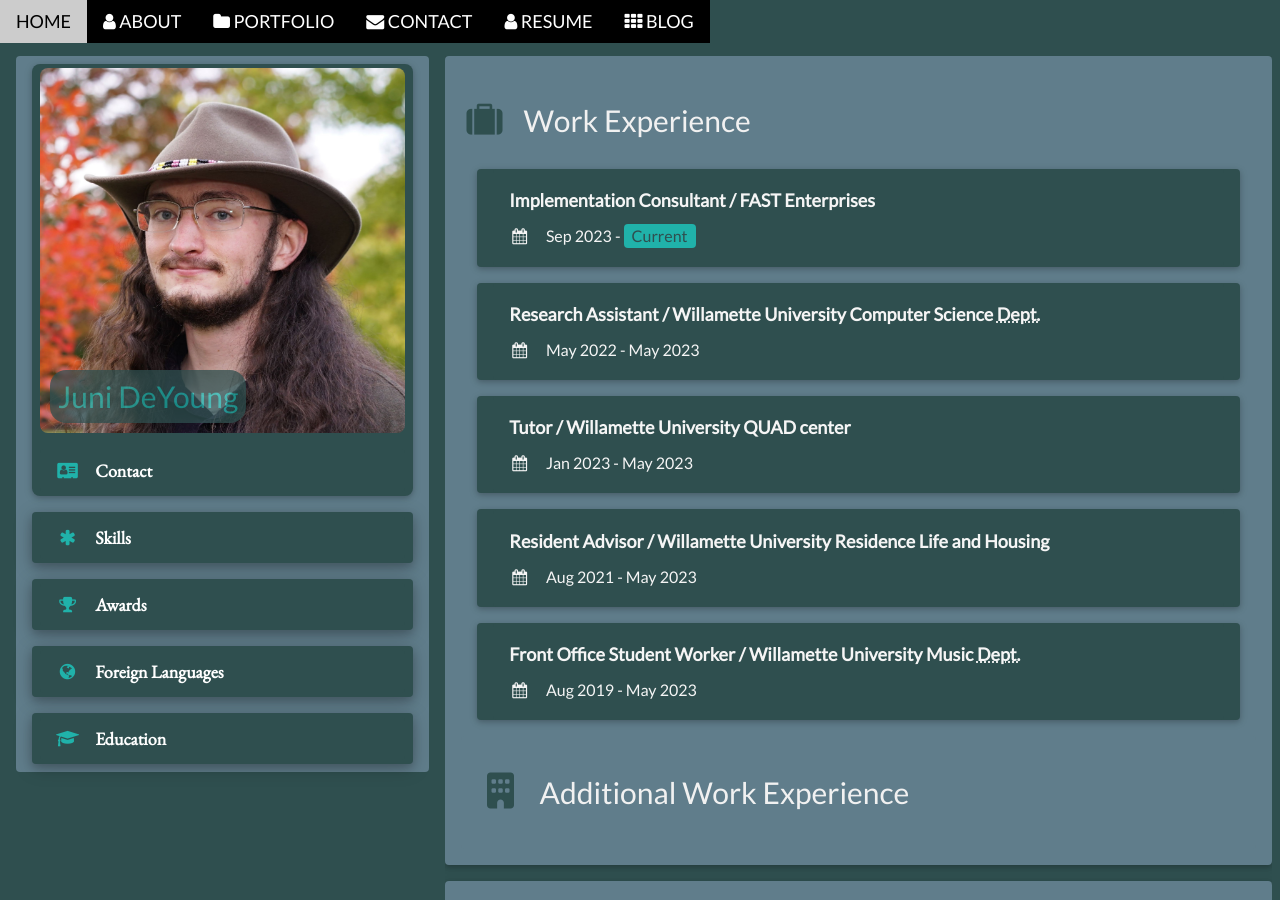
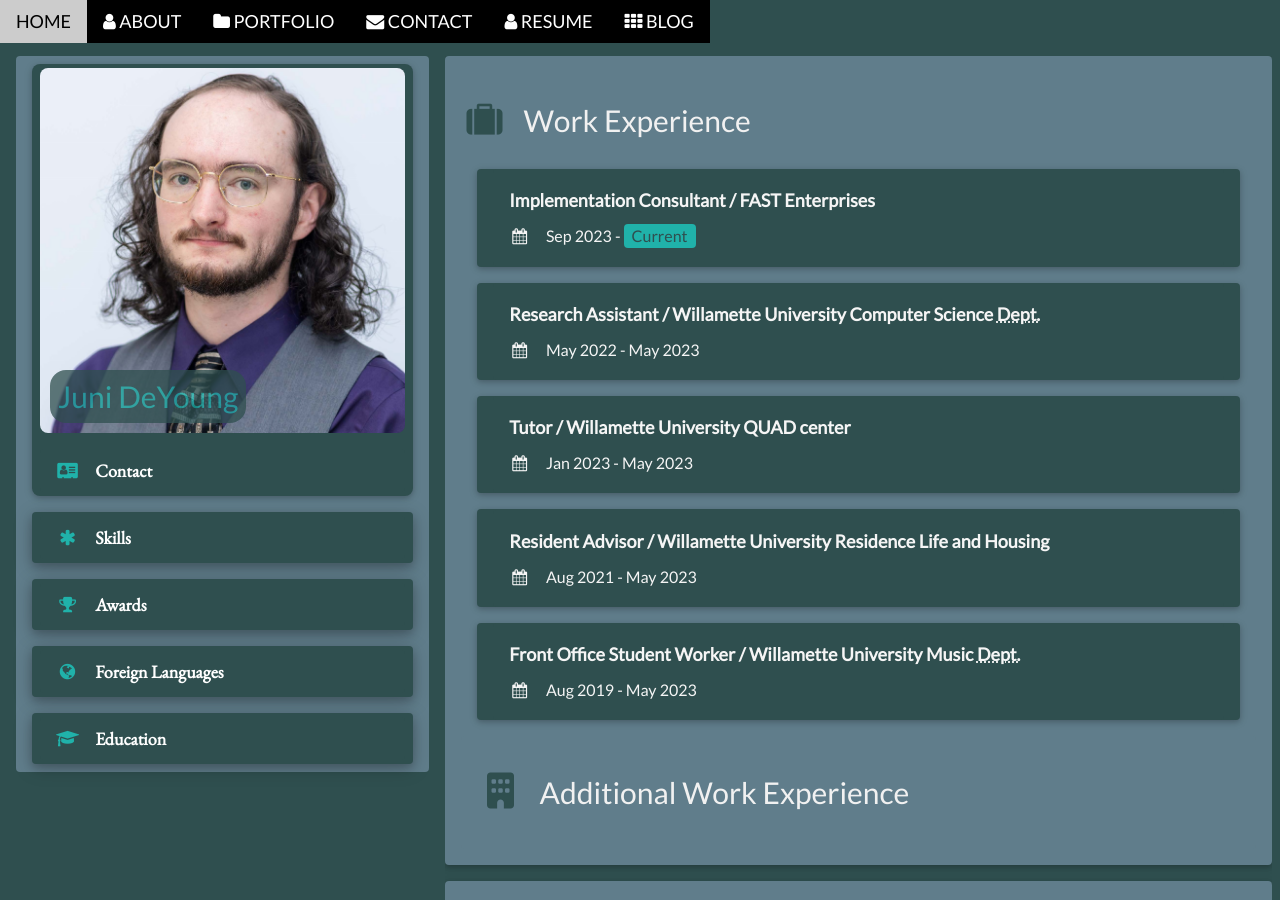
Before and after one commit to jldeyoung/jldeyoung.github.io, a Jekyll site: the page built from resume.html, in a window 1280 px wide and 900 px high. Built offline with Jekyll 4.4.1, drawn with Linux system fonts in a browser that asks for light colours; nearby versions of some CDN libraries; comment, search, counter and statistics services are not loaded.

Commit message:
Added headshot and shuffled around blog images

```diff
--- a/index.html
+++ b/index.html
@@ -102,7 +102,7 @@
 <div class="w3-content w3-container w3-padding-64" id="about">
   <h3 class="w3-center w3-text-teal">ABOUT ME</h3>
   <!--<p class="w3-center"><em>Programmer. Student. Musician. Photographer.</em></p>-->
-	<p>Hi there. I'm Juni, an Implementation Consultant at FAST Enterprises and a Computer Science and Mathematics graduate from Willamette University in Salem, OR, class of 2023. Welcome to my website! It's an honor to have you here, and I hope you enjoy this showcase of the many things I do. There's a lot here, so please take your time and feel empowered to skim rather than read word-for-word.</p>
+	<p>Hi there. I'm Juni, an Implementation Consultant at Fast Enterprises and a Computer Science and Mathematics graduate from Willamette University in Salem, OR, class of 2023. Welcome to my website! It's an honor to have you here, and I hope you enjoy this showcase of the many things I do. There's a lot here, so please take your time and feel empowered to skim rather than read word-for-word.</p>
 	<p>Check out my <a href="blog/index.html">blog</a> to get a deeper dive on my recent projects.</p>
 	<p>You can also find my <a href="resume.html">interactive master resume</a> on this site. There's so many satisfying buttons to click!</p>
 
--- a/resume.html
+++ b/resume.html
@@ -35,7 +35,7 @@
 			  <!--Picture-->
 			  <div class="w3-text-medium-gray w3-round-xlarge w3-margin-bottom">
 				<div class="w3-display-container w3-round-large" style="overflow: hidden; width: 100%">
-				  <img src="Images/headshot-math-square.jpg" alt="Headshot" style="width: 100%">
+				  <img src="Images/headshot-fast-square.jpg" alt="Headshot" style="width: 100%">
 				  <div class="w3-display-bottomleft" style="margin-left:10px">
 					<h2 class="w3-opacity-min w3-padding-small w3-round-xlarge" style="color:lightseagreen; background-color:darkslategrey">Juni&nbsp;DeYoung</h2>
 				  </div>
```
Also changed, not shown: _posts/2023-09-24-music-production.markdown (added, +8 -0 lines), Images/DeYoung_Juni_2.jpg (added), Images/headshot-7.jpg (added), Images/headshot-fast-square.jpg (added), blog/images/convoformsdetail.png (added), blog/images/newmusicforms.png (added), blog/images/newmusicresources.png (added), blog/images/oldmusicresources-1.png (added), blog/images/oldmusicresources.png (added).
